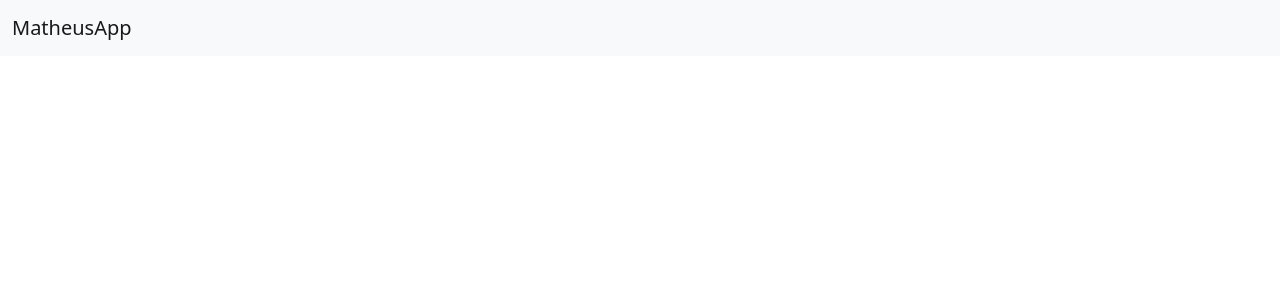
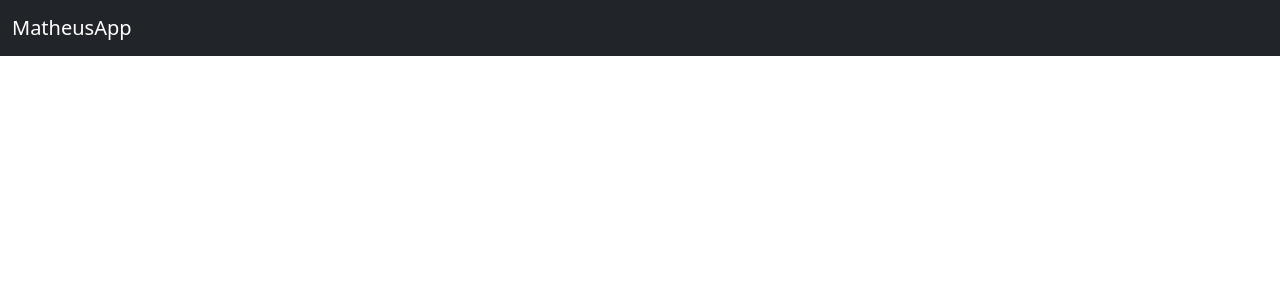
Before and after one commit to M4th3usao/angular-aula1, an Angular app: page / in a window 1280 px wide. Shown: the top 300 px of the page. Built offline with nearby package versions, Linux system fonts and the light colour scheme.

Commit message:
1 file modified

```diff
--- a/src/app/app.component.html
+++ b/src/app/app.component.html
@@ -1,4 +1,4 @@
-<nav class="navbar navbar-expand-lg bg-light">
+<nav class="navbar navbar-expand-lg navbar-dark bg-dark">
   <div class="container-fluid">
     <a class="navbar-brand" href="#">MatheusApp</a>
     <button
```
